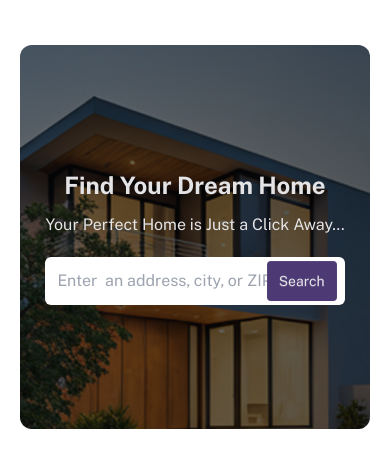
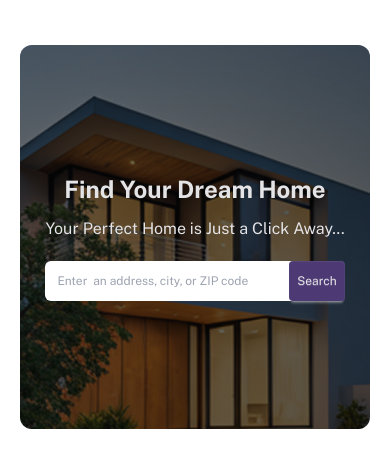
Before and after one commit to shakijmahamud10/HomeFinder, a plain HTML site: page index.html in a window 390 px wide. Shown: the part 74-542 px from the top of the page. Drawn offline with nearby package versions, Linux system fonts and the light colour scheme.

Commit message:
fix  hero section

```diff
--- a/index.html
+++ b/index.html
@@ -65,7 +65,7 @@
 
     <section class="max-w-6xl mx-auto font-public-sans mt-5 lg:p-0 p-5 ">
         <div class="hero lg:h-[580px] h-96 rounded-xl"
-            style="background-image: url(/assets/images/Hero.png); background-size: cover; background-repeat: no-repeat; ">
+            style="background-image: url(./assets/images/Hero.png); background-size: cover; background-repeat: no-repeat; ">
             <div class="hero-overlay rounded-xl"></div>
             <div class="hero-content text-neutral-content text-center">
                 <div class="">
@@ -75,11 +75,11 @@
                     </p>
                     <div class="relative">
 
-                        <input class="bg-white text-black/80 p-3 w-full rounded-md " type="email"
+                        <input class="bg-white text-black/80 p-3 w-full rounded-md lg:text-base text-xs " type="email"
                             placeholder="Enter  an address, city, or ZIP code ">
 
                         <button
-                            class="absolute btn bg-deeppurple p-3 text-sm right-2 top-1/2 -translate-y-1/2 ">Search</button>
+                            class="absolute btn bg-deeppurple p-2 lg:p-3 text-xs lg:text-sm right-0 lg:right-2 top-1/2 -translate-y-1/2 ">Search</button>
 
                     </div>
                 </div>
```
